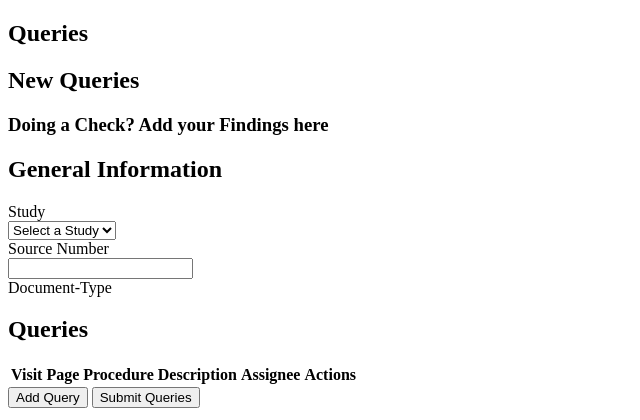
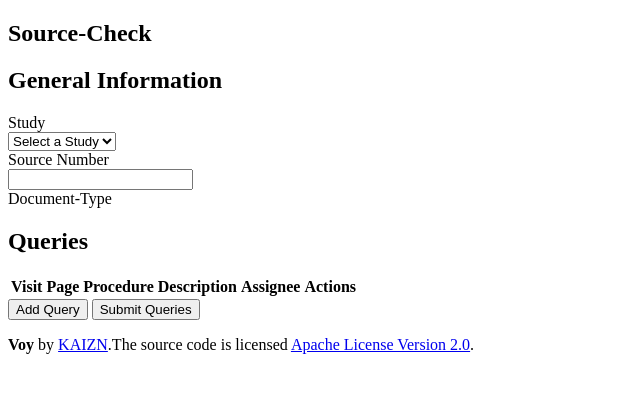
Before and after one commit to KAIZN-io/Voy, a Python web app: template voy/view/templates/controller/ticket/new.html.j2 in a window 1280 px wide. Shown: the part 206-626 px from the top of the page, without its empty margins (0-640 px from the left). Run offline with Jinja, Linux system fonts and the light colour scheme; the template is opened without the code that fills it, so the values that code supplies are empty.

Commit message:
Consistent naming for data-entry
- Renamed the Dashboard to Re-Check, because the content displayed there
  is what Data-Entry would need to perform a re-check.
- Renamed tickets/new to source-check. Because Data-Entry only adds new
  tickets, when they perform a source check.

Adapted routes and renamed text in templates.

```diff
--- a/voy/controller/dashboard.py
+++ b/voy/controller/dashboard.py
@@ -19,7 +19,7 @@ dashboard_blueprint = Blueprint('dashboard_controller', __name__)
 default_breadcrumb_root(dashboard_blueprint, '.')
 
 
-@dashboard_blueprint.route('/', methods=['GET'])
+@dashboard_blueprint.route('/re-check', methods=['GET'])
 @register_breadcrumb(dashboard_blueprint, '.', 'Dashboard')
 @login_required
 def index():
--- a/voy/controller/ticket.py
+++ b/voy/controller/ticket.py
@@ -20,7 +20,7 @@ ticket_blueprint = Blueprint('ticket_controller', __name__)
 default_breadcrumb_root(ticket_blueprint, '.')
 
 
-@ticket_blueprint.route('/tickets/new', methods=['GET'])
+@ticket_blueprint.route('/source-check', methods=['GET'])
 @register_breadcrumb(ticket_blueprint, '.new', '')
 @login_required
 def new():
@@ -30,7 +30,7 @@ def new():
                            available_source_types=AVAILABLE_SOURCE_TYPES)
 
 
-@ticket_blueprint.route('/tickets/new', methods=['POST'])
+@ticket_blueprint.route('/source-check', methods=['POST'])
 @login_required
 def new_post():
     # header data form the form
--- a/voy/view/templates/controller/ticket/new.html.j2
+++ b/voy/view/templates/controller/ticket/new.html.j2
@@ -9,9 +9,9 @@
 {# META                                                                      #}
 {#############################################################################}
 
-{% block title %}Add Queries{% endblock %}
+{% block title %}Source-Check{% endblock %}
 
-{% block page_title %}Queries{% endblock %}
+{% block page_title %}Source-Check{% endblock %}
 
 
 {#############################################################################}
@@ -22,9 +22,7 @@
 
   {% with %}
 
-    {% call render_section(
-      title='New Queries',
-      sub_title='Doing a Check? Add your Findings here') %}
+    {% call render_section() %}
       <form
         x-data="ticket_new"
 
```
Also changed, not shown: voy/view/templates/controller/dashboard/index.html.j2 (+4 -7 lines).
